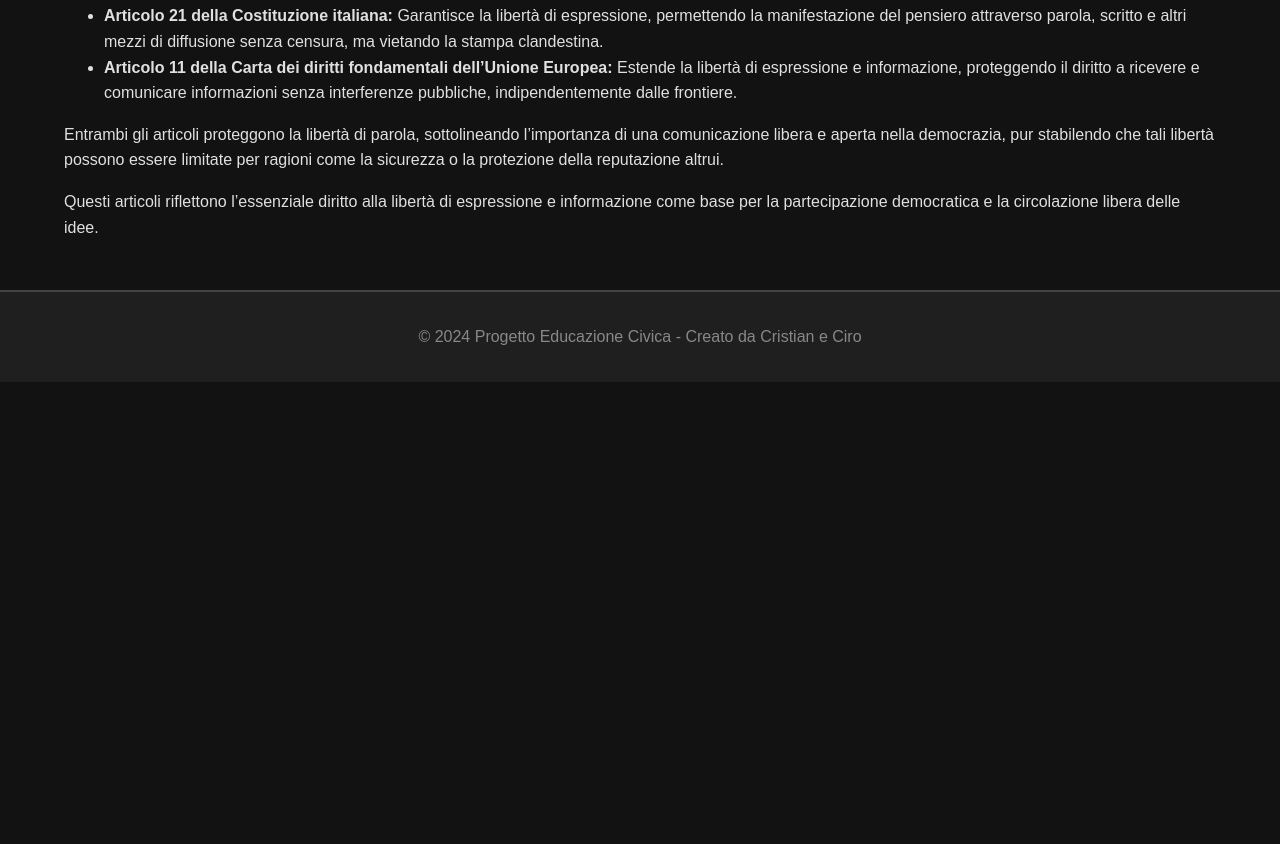
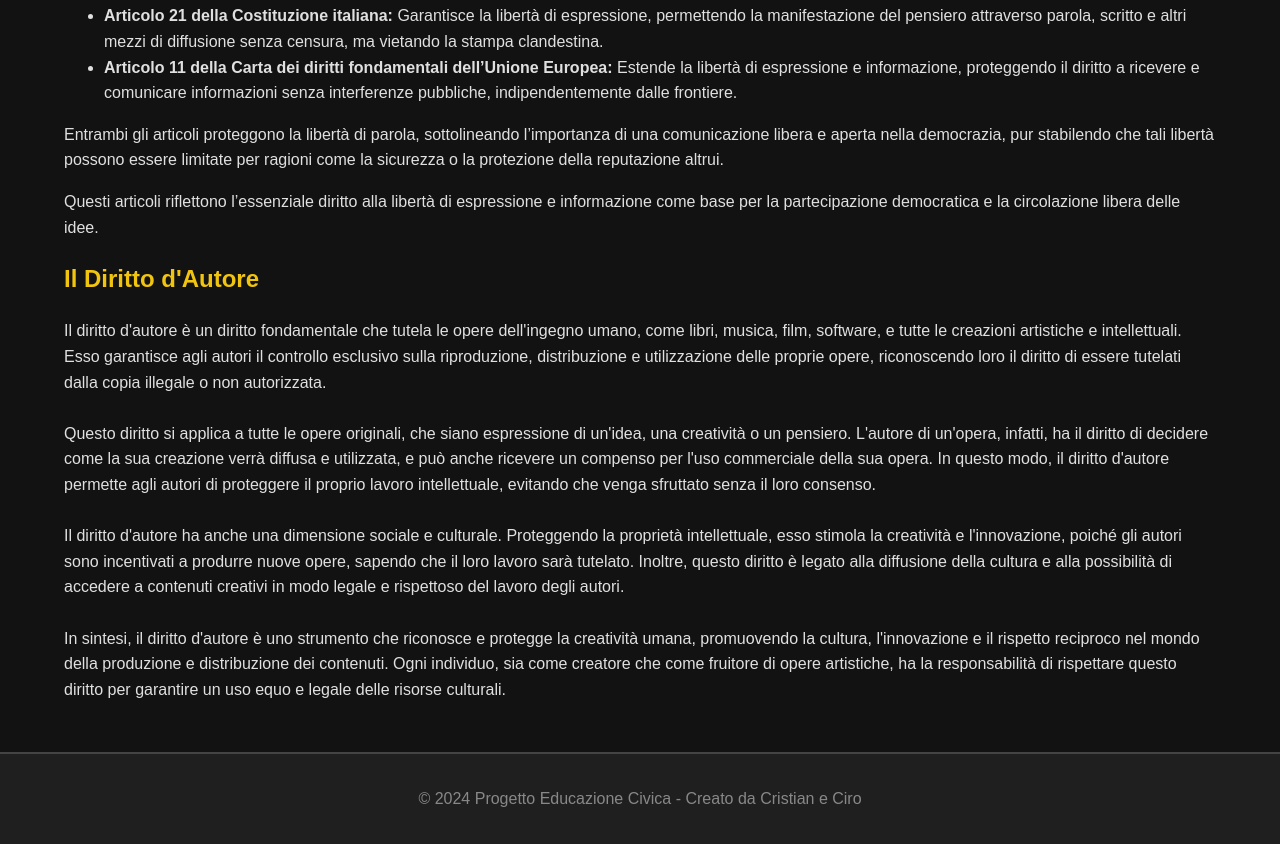
Before and after one commit to 00cry00/progettoedcivica, a plain HTML site: page tpsit.html in a window 1280 px wide. Shown: the part 270-1114 px from the top of the page. Before the commit the page ends 800 px from the top, so only its background shows below. Drawn offline with Linux system fonts and the light colour scheme.

Commit message:
Update tpsit.html

```diff
--- a/tpsit.html
+++ b/tpsit.html
@@ -36,6 +36,22 @@
         Questi articoli riflettono l’essenziale diritto alla libertà di espressione e informazione come base per la partecipazione democratica e la circolazione libera delle idee.
       </p>
     </section>
+<section class="page-content">
+      <h2>Il Diritto d'Autore</h2>
+
+      <p>
+       Il diritto d'autore è un diritto fondamentale che tutela le opere dell'ingegno umano, come libri, musica, film, software, e tutte le creazioni artistiche e intellettuali. Esso garantisce agli autori il controllo esclusivo sulla riproduzione, distribuzione e utilizzazione delle proprie opere, riconoscendo loro il diritto di essere tutelati dalla copia illegale o non autorizzata.
+<br><br>
+Questo diritto si applica a tutte le opere originali, che siano espressione di un'idea, una creatività o un pensiero. L'autore di un'opera, infatti, ha il diritto di decidere come la sua creazione verrà diffusa e utilizzata, e può anche ricevere un compenso per l'uso commerciale della sua opera. In questo modo, il diritto d'autore permette agli autori di proteggere il proprio lavoro intellettuale, evitando che venga sfruttato senza il loro consenso.
+<br><br>
+Il diritto d'autore ha anche una dimensione sociale e culturale. Proteggendo la proprietà intellettuale, esso stimola la creatività e l'innovazione, poiché gli autori sono incentivati a produrre nuove opere, sapendo che il loro lavoro sarà tutelato. Inoltre, questo diritto è legato alla diffusione della cultura e alla possibilità di accedere a contenuti creativi in modo legale e rispettoso del lavoro degli autori.
+<br><br>
+In sintesi, il diritto d'autore è uno strumento che riconosce e protegge la creatività umana, promuovendo la cultura, l'innovazione e il rispetto reciproco nel mondo della produzione e distribuzione dei contenuti. Ogni individuo, sia come creatore che come fruitore di opere artistiche, ha la responsabilità di rispettare questo diritto per garantire un uso equo e legale delle risorse culturali.
+      </p>
+
+
+    </section>
+
   </main>
 
   <footer class="main-footer">
```
